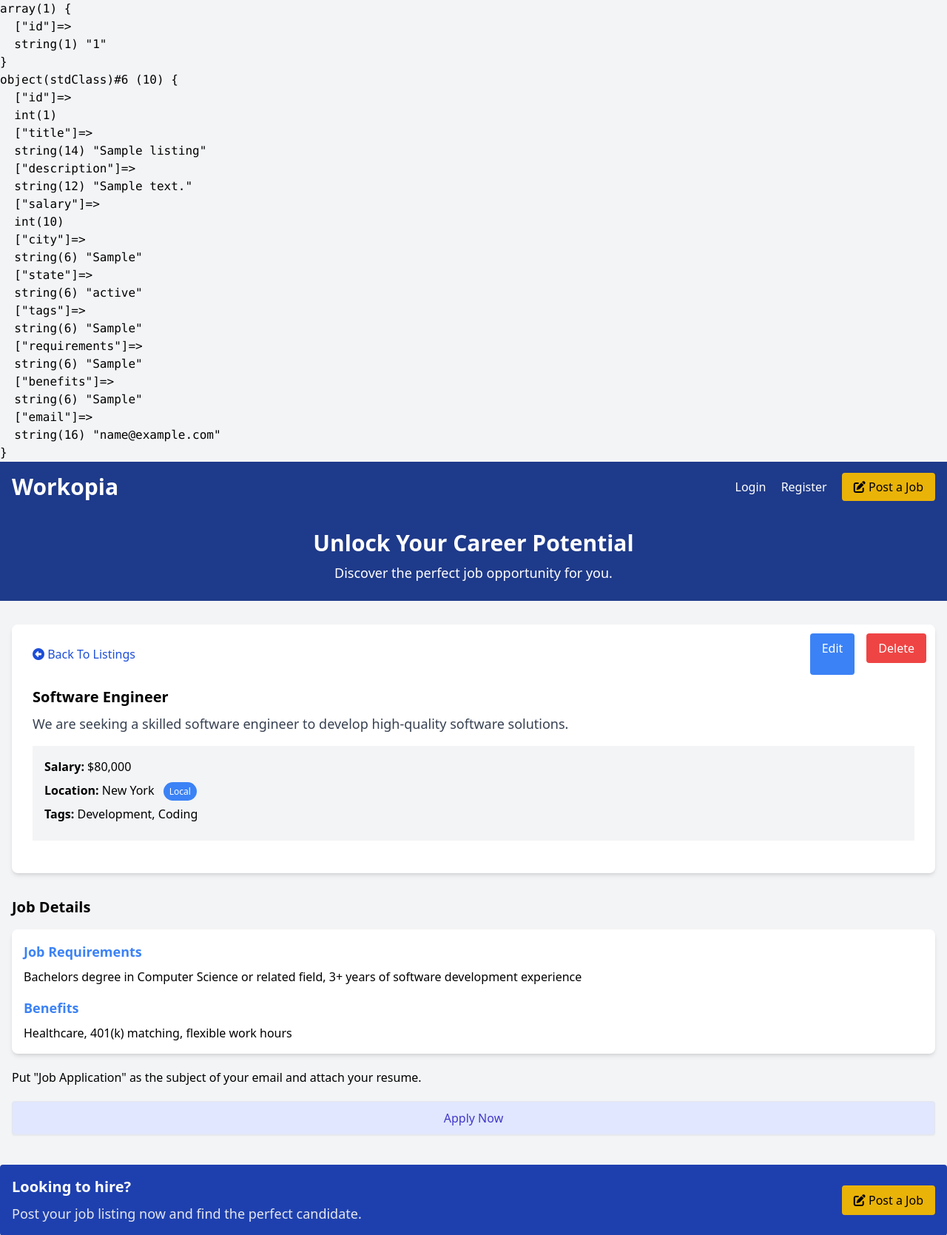
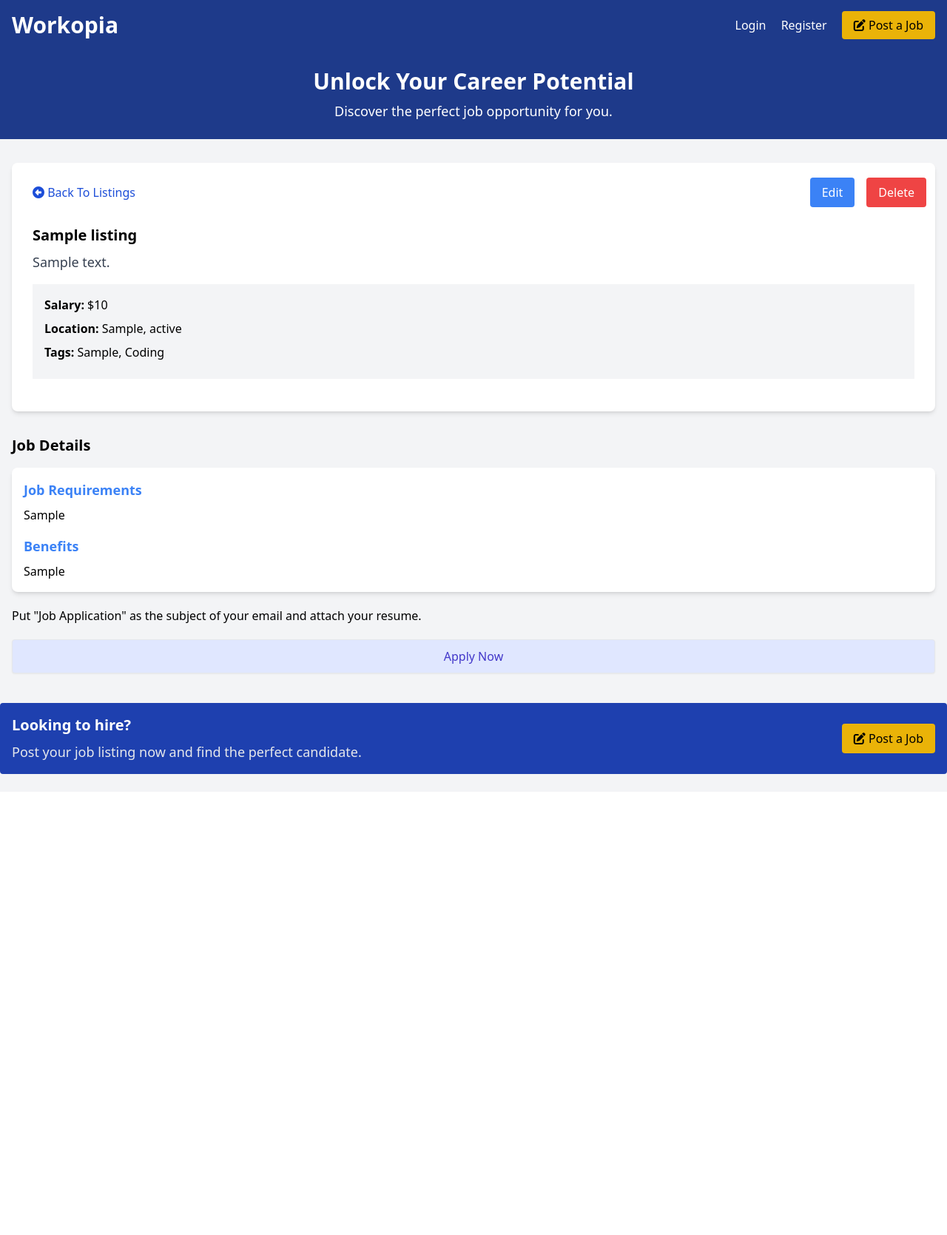
Before and after one commit to 4li000/workopia-php, a PHP site: page /listing?id=1 in a window 1280 px wide. Shown: the top 1669 px of the page at 74% size. After the commit the page ends 1046 px from the top, so only its background shows below. Run offline with PHP 8.4, Linux system fonts and the light colour scheme; tables that the repository leaves empty or names only in its code hold one stand-in row (values such as "Sample post"); a stand-in replaces the project's code that opens the database connection.

Commit message:
show one job listings details dynamically

```diff
--- a/controllers/listings/show.php
+++ b/controllers/listings/show.php
@@ -8,10 +8,11 @@ $id = $_GET['id'] ?? '';
 $params = [
   'id' => $id
 ];
-inspect($params);
 
 $listing = $db->query('SELECT * FROM listings WHERE id = :id', $params)->fetch();
 
-inspect($listing);
 
-loadView('listings/show');
+
+loadView('listings/show', [
+  'listing' => $listing
+]);
--- a/views/listings/show.view.php
+++ b/views/listings/show.view.php
@@ -22,20 +22,19 @@
       </div>
     </div>
     <div class="p-4">
-      <h2 class="text-xl font-semibold">Software Engineer</h2>
+      <h2 class="text-xl font-semibold"><?= $listing->title ?></h2>
       <p class="text-gray-700 text-lg mt-2">
-        We are seeking a skilled software engineer to develop high-quality
-        software solutions.
+        <?= $listing->description ?>
       </p>
       <ul class="my-4 bg-gray-100 p-4">
-        <li class="mb-2"><strong>Salary:</strong> $80,000</li>
+        <li class="mb-2"><strong>Salary:</strong> <?= formatSalary($listing->salary) ?></li>
         <li class="mb-2">
-          <strong>Location:</strong> New York
-          <span
+          <strong>Location:</strong> <?= $listing->city ?>, <?= $listing->state ?>
+          <!-- <span
             class="text-xs bg-blue-500 text-white rounded-full px-2 py-1 ml-2">Local</span>
-        </li>
+        </li> -->
         <li class="mb-2">
-          <strong>Tags:</strong> <span>Development</span>,
+          <strong>Tags:</strong> <span><?= $listing->tags ?></span>,
           <span>Coding</span>
         </li>
       </ul>
@@ -50,18 +49,17 @@
       Job Requirements
     </h3>
     <p>
-      Bachelors degree in Computer Science or related field, 3+ years of
-      software development experience
+      <?= $listing->requirements ?>
     </p>
     <h3 class="text-lg font-semibold mt-4 mb-2 text-blue-500">Benefits</h3>
-    <p>Healthcare, 401(k) matching, flexible work hours</p>
+    <p><?= $listing->benefits ?></p>
   </div>
   <p class="my-5">
     Put "Job Application" as the subject of your email and attach your
     resume.
   </p>
   <a
-    href="mailto:manager@company.com"
+    href="mailto:<?= $listing->email ?>"
     class="block w-full text-center px-5 py-2.5 shadow-sm rounded border text-base font-medium cursor-pointer text-indigo-700 bg-indigo-100 hover:bg-indigo-200">
     Apply Now
   </a>
```
